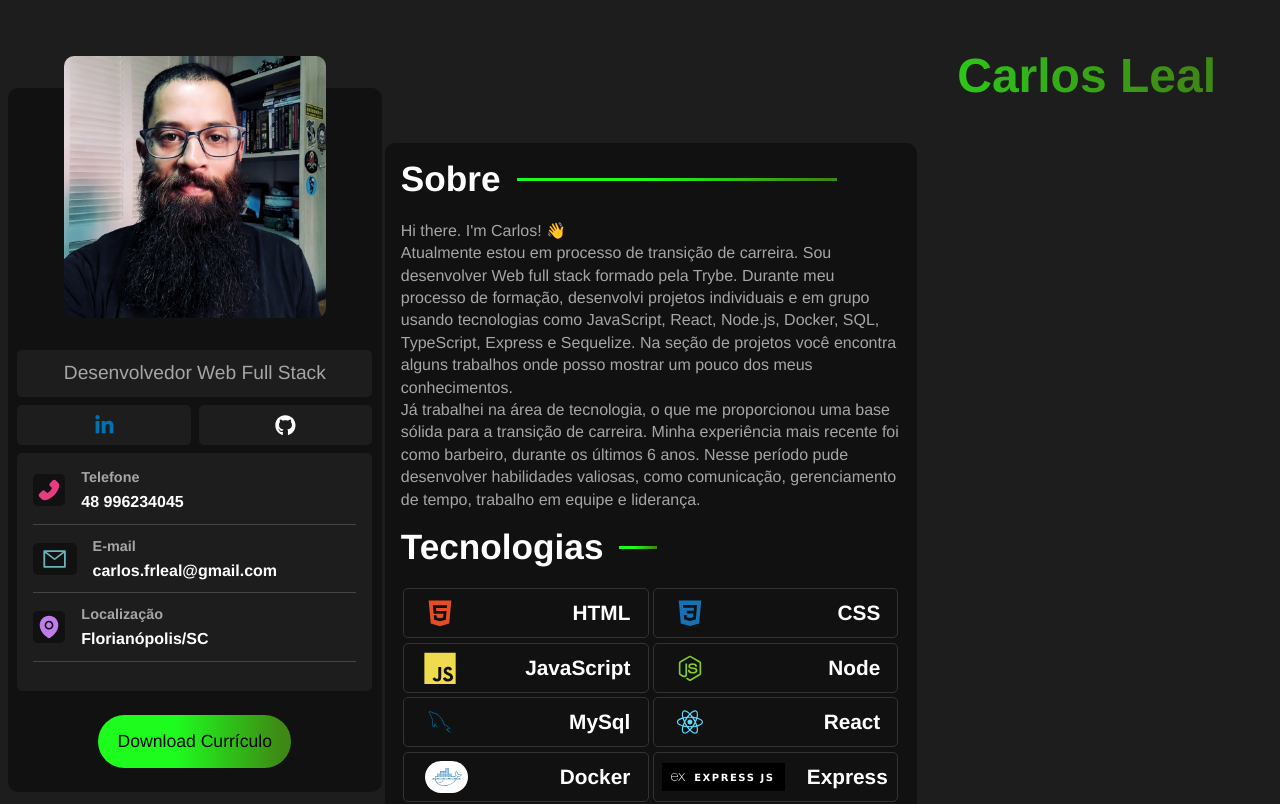
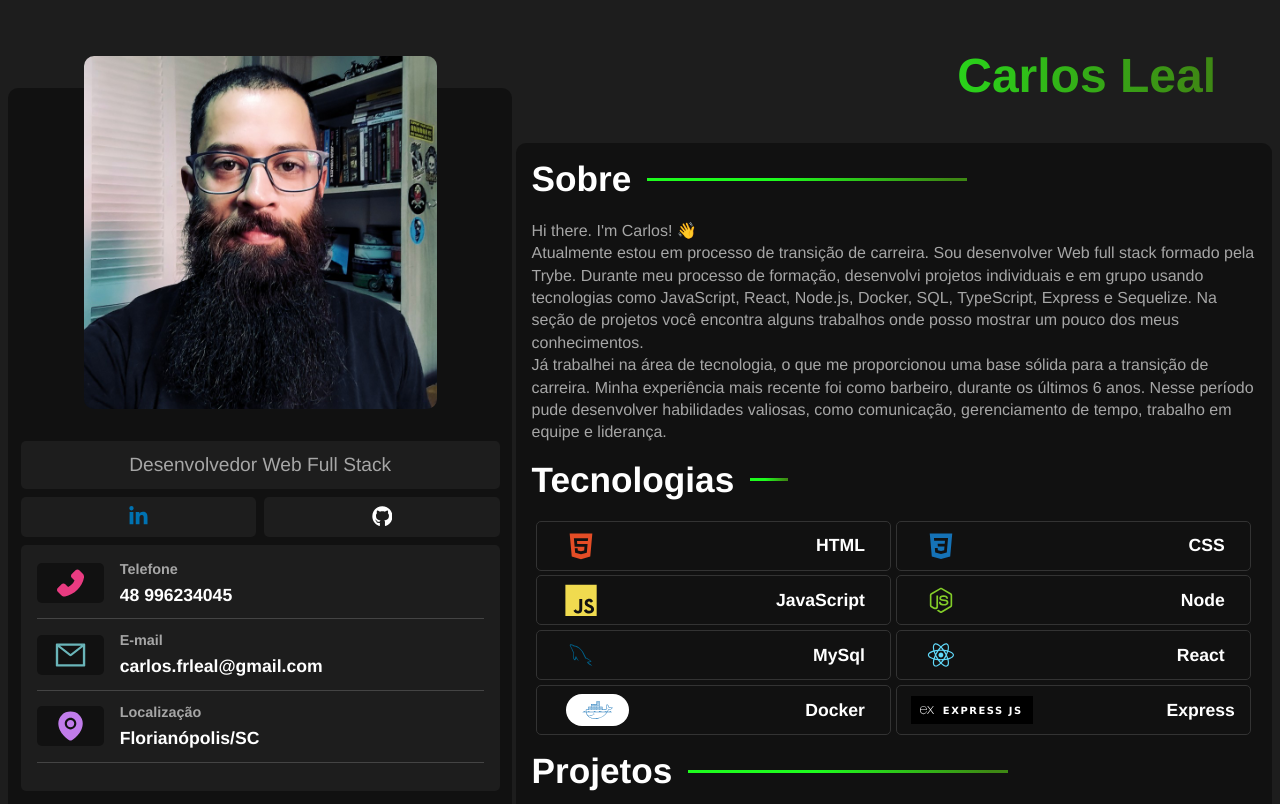
Before and after one commit to carlosleal89/portfolio, a React (Vite) app: page / in a window 1280 px wide. Shown: the top 804 px of the page. Built offline with nearby package versions, Linux system fonts and the light colour scheme.

Commit message:
tela 768

```diff
--- a/src/styles/media-queries.sass
+++ b/src/styles/media-queries.sass
@@ -93,13 +93,13 @@
     p
       color: variables.$font-color
       font-weight: bold
-      // font-size: 1.1rem
+      font-size: 1.1rem
 
     svg
       background-color: variables.$bg-color
       padding: 0.2rem
-      width: 2rem
-      height: 2rem
+      width: 15%
+      height: 2.5rem
       border-radius: variables.$card-border-radius
 
     #phone-icon
@@ -107,17 +107,19 @@
 
     #email-icon
       color: #6ab5b9
-      width: 2.7rem
+      // width: 2.7rem
 
     #local-icon
       color: #c17ceb
 
   #main-content-container
+    width: 60%
+    max-width: 60%
 
     #main-content
 
-      width: 60%
-      max-width: 60%
+      width: 100%
+      max-width: 100%
 
 
   .tech-container
@@ -129,7 +131,7 @@
 
         .tech-info
           h3
-            font-size: 1.3rem
+            font-size: 1.1rem
 
       #Express
           justify-content: space-around
```
